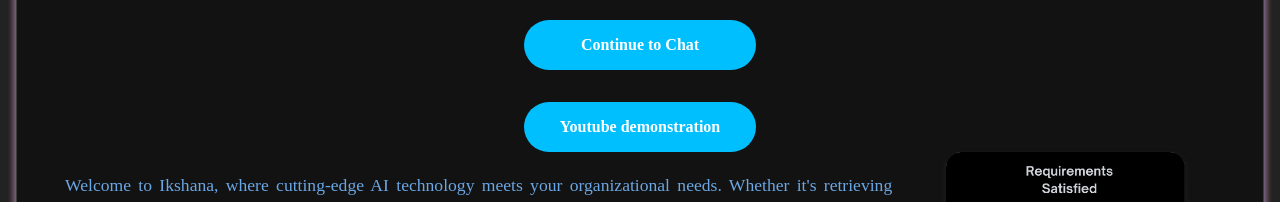
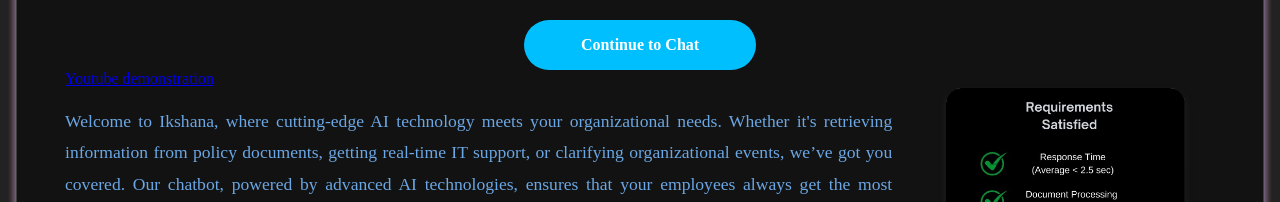
Before and after one commit to piyanshu1903/ikshana-007, a React (Create React App) app in the folder rag-chatbot/: page /about in a window 1280 px wide. Shown: the part 159-361 px from the top of the page. Built offline with nearby package versions, Linux system fonts and the light colour scheme; a web font is replaced by a local one.

Commit message:
Update about_us.js

```diff
--- a/rag-chatbot/src/pages/about_us.js
+++ b/rag-chatbot/src/pages/about_us.js
@@ -35,9 +35,9 @@
       <Link to="/home" className="continue-button">
         Continue to Chat
       </Link>
-    <a href="https://www.youtube.com/watch?v=VIDEO_ID" target="_blank" className="continue-button">
+    <a href="https://youtu.be/A0n4KXYNvCg?si=BYptQ7tnHqhOMDFW" target="_blank" className="Youtube-link">
   Youtube demonstration
-</a>
+    </a>
       <div className="content-wrapper">
         <p>
         Welcome to Ikshana, where cutting-edge AI technology meets your organizational needs. Whether it's retrieving information from policy documents, getting real-time IT support, or clarifying organizational events, we’ve got you covered.
```
